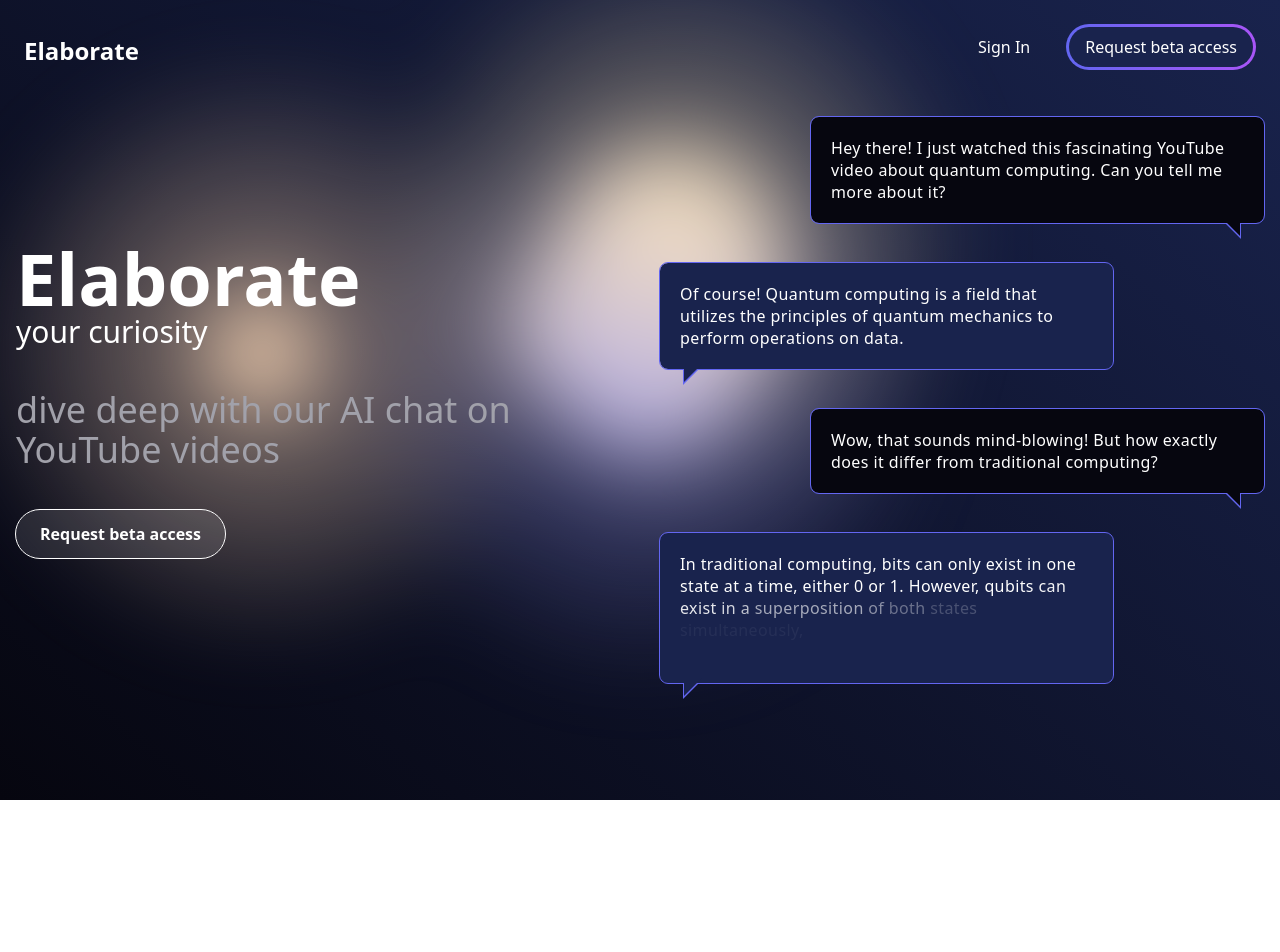
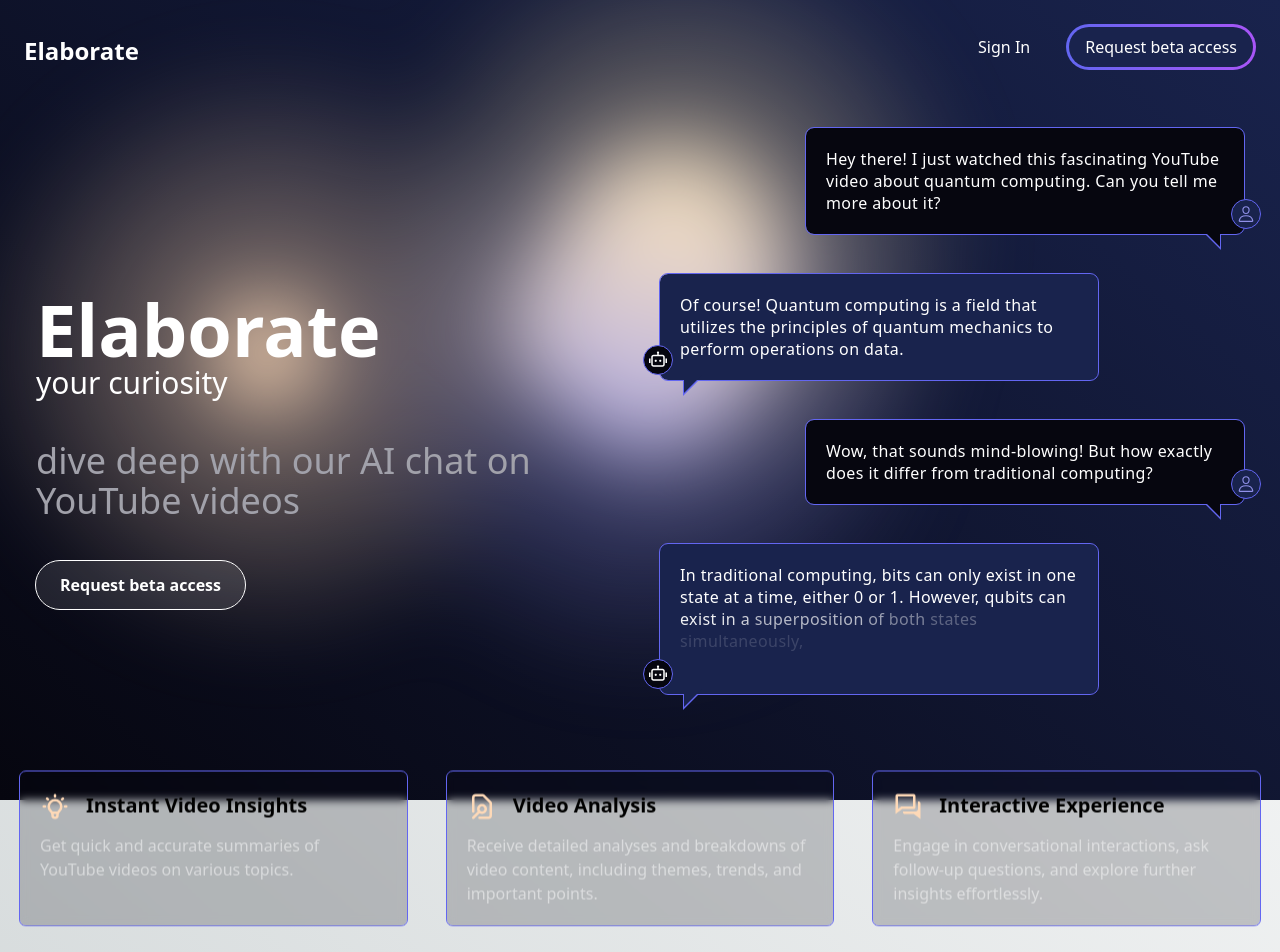
Before and after one commit to amapeso-at-speer/ytb-chatbot-landing, a Next.js app: page / in a window 1280 px wide. Shown: the top 952 px of the page. Before the commit the page ends 800 px from the top, so only its background shows below. Built offline with nearby package versions, Linux system fonts and the light colour scheme.

Commit message:
add icons and fix landing resizing

```diff
--- a/package.json
+++ b/package.json
@@ -14,6 +14,7 @@
     "next": "14.1.3",
     "react": "^18",
     "react-dom": "^18",
+    "react-icons": "^5.0.1",
     "tailwind-merge": "^2.2.2"
   },
   "devDependencies": {
--- /dev/null
+++ b/src/app/page.css
@@ -0,0 +1,24 @@
+.cards {
+  position: relative;
+  transform: translateY(-25%);
+}
+
+.card-icon {
+  width: 30px;
+  height: 30px;
+  margin-right: 1rem;
+  color: rgb(254, 217, 183);
+}
+
+.footer-heading {
+  color: rgb(254, 217, 183);
+}
+
+.footer-icon {
+  height: 24px;
+  width: 24px;
+}
+
+.footer-icon:first-child {
+  margin-right: 0.75rem;
+}
--- a/src/app/page.tsx
+++ b/src/app/page.tsx
@@ -1,12 +1,17 @@
 "use client";
 import { useScroll, useTransform } from "framer-motion";
 import React, {useRef} from "react";
+import { HiOutlineLightBulb, HiOutlineDocumentSearch  } from "react-icons/hi";
+import { FaGithub, FaSquareXTwitter } from "react-icons/fa6";
+import { BiConversation } from "react-icons/bi";
 import {GoogleGeminiEffect} from "@/components/ui/google-gemini-effect";
 import NavBar from "@/components/ui/navbar";
 import { BackgroundGradientAnimation } from "../components/ui/background-gradient-animation";
 import {LitUpBorderButton} from "@/components/ui/lit-up-border-button";
 import SpeechBubble from "@/components/ui/speech-bubble/speech-bubble";
 import { cn } from "@/utils/cn";
+import Card from "@/components/ui/card";
+import "./page.css";
 
 export default function Home() {
 
@@ -24,21 +29,22 @@
 
   return (
     <>
-    <main className="flex min-h-screen">
+    <main className="flex flex-col items-center">
+      <BackgroundGradientAnimation className="min-h-screen flex">
+        <div className="flex flex-col flex-1 z-50">
           <NavBar/>
-      <BackgroundGradientAnimation>
-        <div className="absolute z-50 inset-0 flex items-center justify-center">
+          <div className="inset-0 flex flex-1 items-center justify-center p-5">
             <div className="flex flex-col md:flex-row text-white px-4 max-w-screen-xl items-center">
               {/* <p className="bg-clip-text text-transparent drop-shadow-2xl bg-gradient-to-b from-white/80 to-white/20">
                 Gradients X Animations
               </p> */}
-            <div className="mr-10 flex-1">
-              <h1 className="text-3xl md:text-4xl lg:text-7xl font-bold">Elaborate</h1>
-              <p className="text-xl md:text-2xl lg:text-3xl">your curiosity</p>
-              <p className="text-xl md:text-3xl lg:text-4xl pt-10 text-zinc-400">dive deep with our AI chat on YouTube videos</p>
-              <button className="bg-white/10 py-3 px-6 mt-10 rounded-full font-bold outline outline-1">Request beta access</button>
+              <div className="mr-0 md:mr-10 flex flex-col flex-1">
+                <h1 className="text-center md:text-left text-3xl md:text-4xl lg:text-7xl font-bold">Elaborate</h1>
+                <p className="text-center md:text-left text-xl md:text-2xl lg:text-3xl">your curiosity</p>
+                <p className="text-center md:text-left text-xl md:text-3xl lg:text-4xl pt-10 text-zinc-400">dive deep with our AI chat on YouTube videos</p>
+                <button className="self-center md:self-start bg-white/10 py-3 px-6 mt-10 rounded-full font-bold outline outline-1">Request beta access</button>
               </div>
-            <div className="hidden md:flex flex-col flex-1 pointer-events-none ">
+              <div className="hidden md:flex flex-col flex-1 mb-20">
                 <SpeechBubble
                   className={
                     cn("w-9/12 self-end", 'animate-hovering')}
@@ -59,7 +65,38 @@
               </div>
             </div>
           </div>
+        </div>
       </BackgroundGradientAnimation>
+      <section className="cards flex flex-col md:flex-row justify-between p-5 w-full max-w-screen-xl z-[100]">
+        <Card className="mr-0 mb-10 md:mr-10 md:mb-0">
+          <div className="flex align-center mb-3">
+            <HiOutlineLightBulb className="card-icon"/>
+            <h2 className="font-bold text-xl">Instant Video Insights</h2>
+          </div>
+          <p className="text-white/50">Get quick and accurate summaries of YouTube videos on various topics.</p>
+        </Card>
+        <Card className="mr-0 mb-10 md:mr-10 md:mb-0">
+          <div className="flex align-center mb-3">
+            <HiOutlineDocumentSearch className="card-icon"/>
+            <h2 className="font-bold text-xl">Video Analysis</h2>
+          </div>
+          <p className="text-white/50">Receive detailed analyses and breakdowns of video content, including themes, trends, and important points.</p>
+        </Card>
+        <Card>
+          <div className="flex align-center mb-3">
+            <BiConversation className="card-icon"/>
+            <h2 className="font-bold text-xl">Interactive Experience</h2>
+          </div>
+          <p className="text-white/50">Engage in conversational interactions, ask follow-up questions, and explore further insights effortlessly.</p>
+        </Card>
+      </section>
+      <footer className="flex align-center justify-between px-5 pb-5 mb-5 w-full max-w-screen-xl">
+        <p className="footer-heading font-bold text-xl">Elaborate</p>
+        <div className="flex">
+          <FaGithub className="footer-icon" />
+          <FaSquareXTwitter className="footer-icon" />
+        </div>
+      </footer>
     </main>
     </>
   );
--- a/src/components/ui/background-gradient-animation.tsx
+++ b/src/components/ui/background-gradient-animation.tsx
@@ -89,7 +89,7 @@
   return (
     <div
       className={cn(
-        "h-screen w-screen relative overflow-hidden top-0 left-0 bg-[linear-gradient(40deg,var(--gradient-background-start),var(--gradient-background-end))]",
+        "h-screen h-full w-full relative overflow-hidden top-0 left-0 right-0 bg-[linear-gradient(40deg,var(--gradient-background-start),var(--gradient-background-end))]",
         containerClassName
       )}
     >
@@ -114,7 +114,7 @@
       <div className={cn("", className)}>{children}</div>
       <div
         className={cn(
-          "gradients-container h-full w-full blur-lg",
+          "absolute inset-0 gradients-container h-full w-full blur-lg",
           isSafari ? "blur-2xl" : "[filter:url(#blurMe)_blur(40px)]"
         )}
       >
--- /dev/null
+++ b/src/components/ui/card.tsx
@@ -0,0 +1,15 @@
+import React from "react";
+
+export default function Card({
+  children,
+  className,
+}: {
+  children: React.ReactNode;
+  className?: string;
+}) {
+  return (
+    <div className={"flex-1 backdrop-blur-sm bg-dark-blue/20 p-5 rounded-md outline outline-1 outline-light-blue " + className}>
+      {children}
+    </div>
+  );
+}
--- a/src/components/ui/navbar.tsx
+++ b/src/components/ui/navbar.tsx
@@ -3,7 +3,7 @@
 
 export default function NavBar() {
     return (
-        <nav className="flex w-screen p-6 justify-between items-center absolute top-0 left-0 z-[100]">
+        <nav className="flex p-6 justify-between items-center">
             <h1 className="font-sans font-bold text-white text-2xl">
                 Elaborate
             </h1>
--- a/src/components/ui/speech-bubble/speech-bubble.css
+++ b/src/components/ui/speech-bubble/speech-bubble.css
@@ -59,3 +59,29 @@
   left: 24px;
   bottom: -13px;
 }
+
+.speech-icon-wrapper {
+  width: 30px;
+  height: 30px;
+  padding: 5px;
+  border-radius: 100%;
+  border: 1px solid #6366f1;
+}
+
+.speech-icon {
+  width: 100%;
+  height: 100%;
+}
+
+.speech-icon-wrapper.robo {
+  background-color: rgb(6, 6, 15);
+  left: -17px;
+  bottom: 5px;
+}
+
+.speech-icon-wrapper.person {
+  background-color: rgb(25, 35, 77);
+  right: -17px;
+  bottom: 5px;
+  color: rgb(145, 145, 233);
+}
--- a/src/components/ui/speech-bubble/speech-bubble.tsx
+++ b/src/components/ui/speech-bubble/speech-bubble.tsx
@@ -1,6 +1,8 @@
 import React from "react";
 import "./speech-bubble.css";
 import { TextGenerateEffect } from "../text-generate-effect";
+import { RiRobot2Line } from "react-icons/ri";
+import { IoPersonOutline } from "react-icons/io5";
 
 export default function SpeechBubble({
   text = "",
@@ -14,10 +16,13 @@
   return (
     <div
       className={(className + " " ?? "") +
-        "speech-wrapper bg-dark-blue p-5 rounded-lg outline outline-1" +
+        "speech-wrapper relative bg-dark-blue p-5 rounded-lg outline outline-1" +
         (isReply ? " speech-reply" : "")}
       style={{animationDelay: `${Math.random()}s`}}
     >
+      <div className={"absolute speech-icon-wrapper " + (isReply ? "robo" : "person")}>
+        {isReply ? <RiRobot2Line className="speech-icon" /> : <IoPersonOutline className="speech-icon" />}
+      </div>
       <TextGenerateEffect words={text} />
     </div>
   );
--- a/src/components/ui/text-generate-effect.tsx
+++ b/src/components/ui/text-generate-effect.tsx
@@ -29,7 +29,7 @@
 
   const renderWords = () => {
     return (
-      <motion.div ref={scope}>
+      <motion.div className="text-ellipsis" ref={scope}>
         {wordsArray.map((word, idx) => {
           return (
             <motion.span
--- a/tailwind.config.ts
+++ b/tailwind.config.ts
@@ -14,6 +14,7 @@
       ...colors,
       'dark-blue': 'rgb(6, 6, 15)',
       'blue': 'rgb(25, 35, 77)',
+      'light-blue': '#6366f1',
     },
     extend: {
       zIndex: {
```
Also changed, not shown: 1 other file (tests, documents, lock files or other folders). Lines whose indentation alone changed are shown as unchanged.
